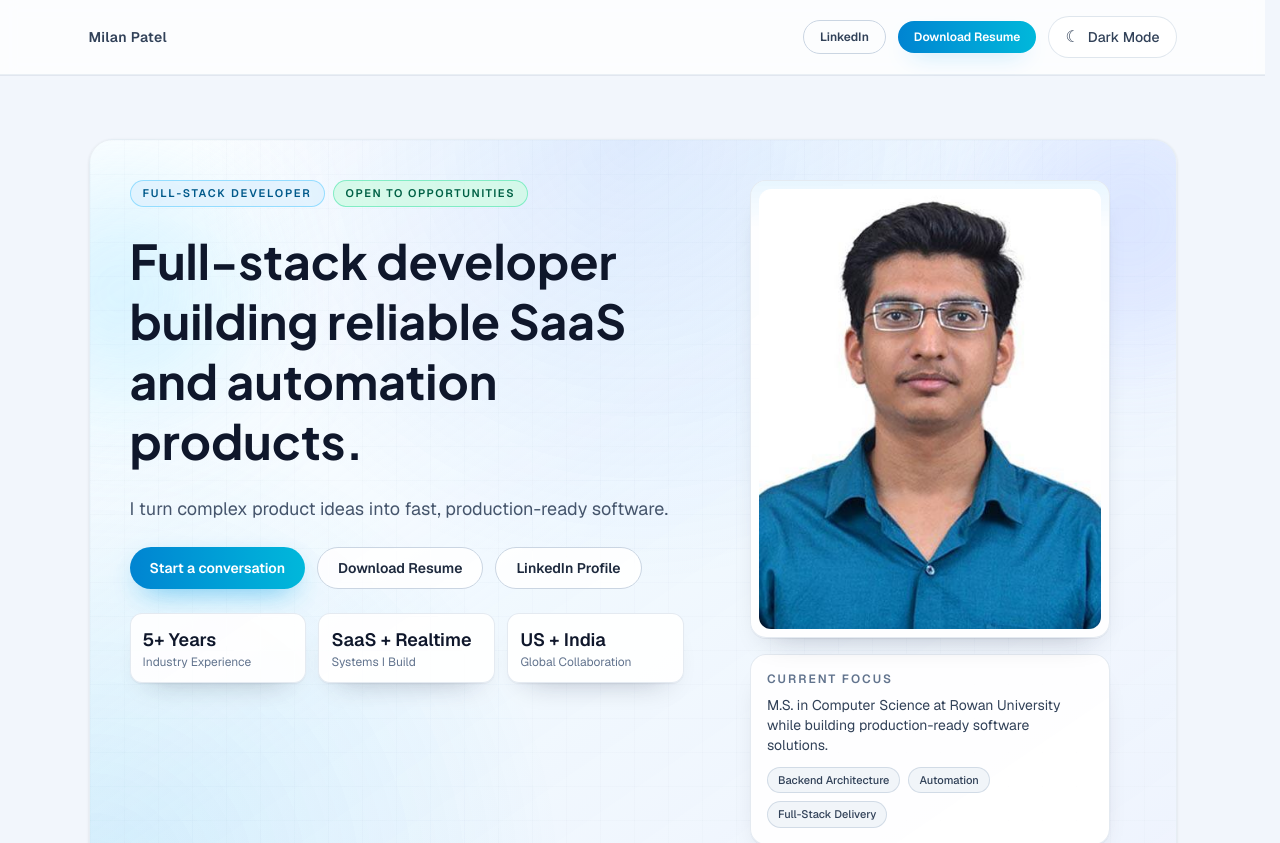
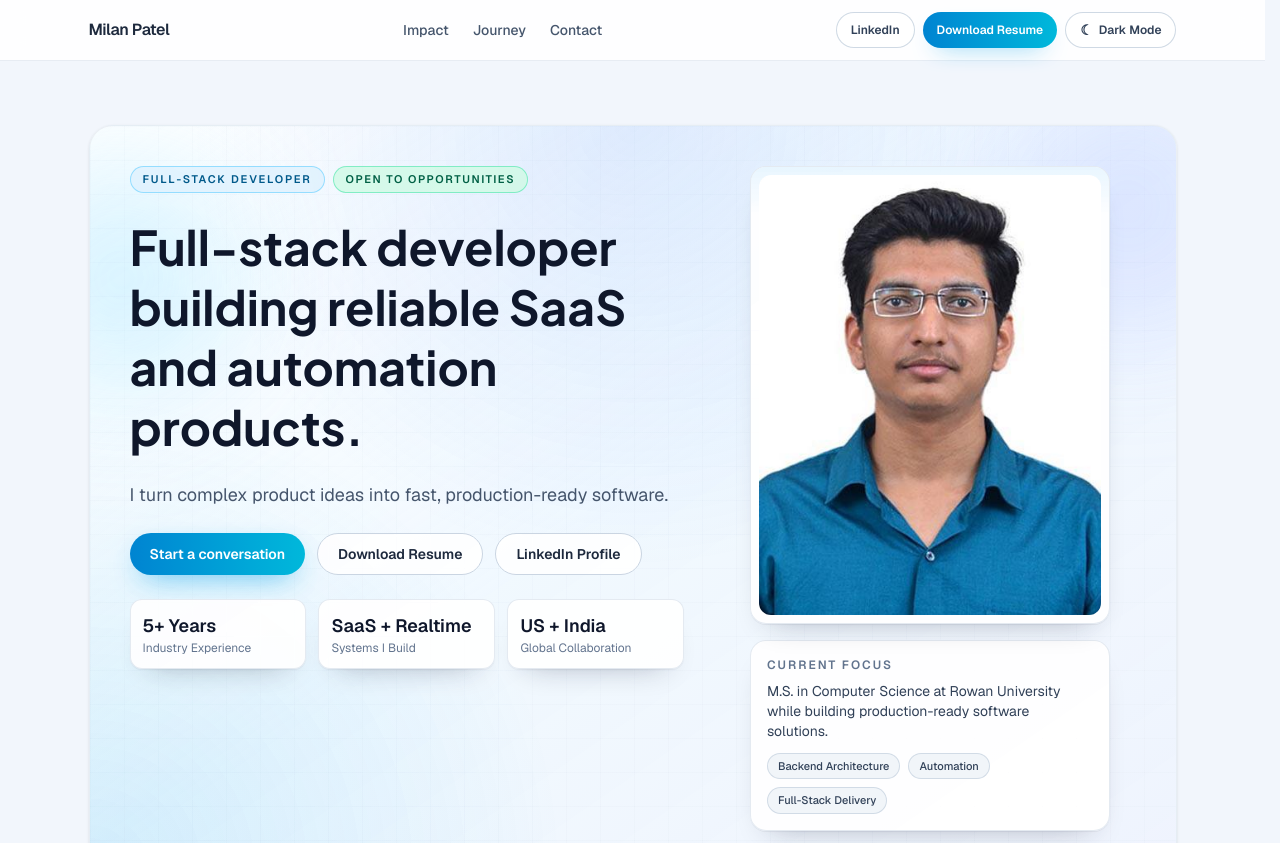
Before and after one commit to milan-48/my-dev-portfolio, a Next.js app: page / in a window 1280 px wide. Shown: the top 843 px of the page. Built offline with nearby package versions, Linux system fonts and the light colour scheme.

Commit message:
Add scroll progress indicator and enhance header layout with navigation links

```diff
--- a/app/page.js
+++ b/app/page.js
@@ -2,6 +2,7 @@ import Image from "next/image";
 import { Plus_Jakarta_Sans } from "next/font/google";
 import CareerJourney from "../components/career-journey";
 import ImpactCarousel from "../components/impact-carousel";
+import ScrollProgress from "../components/scroll-progress";
 import ThemeToggle from "../components/theme-toggle";
 
 const displayFont = Plus_Jakarta_Sans({
@@ -143,30 +144,42 @@ const education = [
 export default function Home() {
   return (
     <div className="min-h-screen bg-[var(--background)] text-[var(--foreground)] transition-colors duration-300">
-      <header className="sticky top-0 z-20 border-b border-slate-200/70 bg-white/75 shadow-[0_1px_0_rgba(148,163,184,0.18)] backdrop-blur dark:border-slate-800/80 dark:bg-[var(--background)]/80 dark:shadow-none">
-        <div className="mx-auto flex w-full max-w-6xl items-center justify-between px-4 py-4 sm:px-6 lg:px-8">
-          <a href="#top" className="text-sm font-semibold tracking-wide text-slate-700 dark:text-slate-200">
+      <header className="sticky top-0 z-30 border-b border-slate-200/80 bg-white/88 backdrop-blur-md dark:border-slate-800/80 dark:bg-[#020617]/85">
+        <div className="mx-auto flex w-full max-w-6xl items-center justify-between px-4 py-3 sm:px-6 lg:px-8">
+          <a href="#top" className="text-base font-semibold tracking-tight text-slate-800 dark:text-slate-100">
             Milan Patel
           </a>
-          <div className="flex items-center gap-3">
+          <nav className="hidden items-center gap-6 md:flex">
+            <a href="#impact" className="text-sm font-medium text-slate-600 transition hover:text-slate-900 dark:text-slate-300 dark:hover:text-slate-100">
+              Impact
+            </a>
+            <a href="#journey" className="text-sm font-medium text-slate-600 transition hover:text-slate-900 dark:text-slate-300 dark:hover:text-slate-100">
+              Journey
+            </a>
+            <a href="#contact" className="text-sm font-medium text-slate-600 transition hover:text-slate-900 dark:text-slate-300 dark:hover:text-slate-100">
+              Contact
+            </a>
+          </nav>
+          <div className="flex items-center gap-2">
             <a
               href="https://www.linkedin.com/in/milan48/"
               target="_blank"
               rel="noreferrer"
-              className="hidden rounded-full border border-slate-300 px-4 py-2 text-xs font-semibold text-slate-700 transition hover:bg-slate-100 dark:border-slate-700 dark:text-slate-200 dark:hover:bg-slate-800 sm:inline-flex"
+              className="hidden h-9 items-center rounded-full border border-slate-300/90 bg-white/80 px-3.5 text-xs font-semibold text-slate-700 transition hover:bg-slate-100 dark:border-slate-700 dark:bg-slate-900/70 dark:text-slate-200 dark:hover:bg-slate-800 sm:inline-flex"
             >
               LinkedIn
             </a>
             <a
               href="/Milan-Patel-Resume.pdf"
               download
-              className="hidden rounded-full bg-gradient-to-r from-sky-600 to-cyan-500 px-4 py-2 text-xs font-semibold text-white shadow-[0_10px_24px_-14px_rgba(14,165,233,0.9)] transition hover:-translate-y-0.5 hover:from-sky-500 hover:to-cyan-400 dark:bg-none dark:bg-sky-700 dark:shadow-none dark:hover:bg-sky-600 md:inline-flex"
+              className="hidden h-9 items-center rounded-full bg-gradient-to-r from-sky-600 to-cyan-500 px-3.5 text-xs font-semibold text-white shadow-[0_10px_24px_-14px_rgba(14,165,233,0.9)] transition hover:-translate-y-0.5 hover:from-sky-500 hover:to-cyan-400 dark:bg-none dark:bg-sky-700 dark:shadow-none dark:hover:bg-sky-600 md:inline-flex"
             >
               Download Resume
             </a>
             <ThemeToggle />
           </div>
         </div>
+        <ScrollProgress />
       </header>
 
       <main id="top" className="mx-auto flex w-full max-w-6xl flex-col gap-14 px-4 py-12 sm:px-6 lg:gap-16 lg:px-8 lg:py-16">
@@ -288,7 +301,7 @@ export default function Home() {
           ))}
         </section>
 
-        <section className="animate-fade-up space-y-6 [animation-delay:120ms]">
+        <section id="impact" className="animate-fade-up space-y-6 [animation-delay:120ms]">
           <h2 className="text-2xl font-semibold text-slate-900 dark:text-slate-100">Selected Impact</h2>
           <p className="text-sm text-slate-500 dark:text-slate-400">
             Highlights across streaming infrastructure, data platform modernization, and enterprise automation.
@@ -296,7 +309,7 @@ export default function Home() {
           <ImpactCarousel items={highlights} />
         </section>
 
-        <section className="animate-fade-up space-y-6 [animation-delay:160ms]">
+        <section id="journey" className="animate-fade-up space-y-6 [animation-delay:160ms]">
           <h2 className="text-2xl font-semibold text-slate-900 dark:text-slate-100">Career Journey</h2>
           <p className="text-sm text-slate-500 dark:text-slate-400">
             Click any card to view detailed achievements from each role.
@@ -351,7 +364,7 @@ export default function Home() {
           </article>
         </section>
 
-        <section className="animate-fade-up relative overflow-hidden rounded-2xl border border-slate-200/70 bg-white p-6 [animation-delay:240ms] dark:border-slate-800 dark:bg-slate-900/80">
+        <section id="contact" className="animate-fade-up relative overflow-hidden rounded-2xl border border-slate-200/70 bg-white p-6 [animation-delay:240ms] dark:border-slate-800 dark:bg-slate-900/80">
           <div className="pointer-events-none absolute -right-14 top-0 h-36 w-36 rounded-full bg-sky-100/80 blur-3xl dark:bg-sky-900/30" />
           <div className="relative grid gap-5 md:grid-cols-[1.4fr_1fr] md:items-end">
             <div>
--- a/components/career-journey.jsx
+++ b/components/career-journey.jsx
@@ -66,7 +66,7 @@ export default function CareerJourney({ items }) {
                 </span>
               ))}
             </div>
-            <div className="mt-auto inline-flex items-center gap-1.5 border-t border-slate-200/70 pt-4 text-xs font-semibold text-sky-700 transition group-hover:gap-2 dark:border-slate-800 dark:text-sky-300">
+            <div className="mt-auto inline-flex items-center gap-1.5 pt-5 text-xs font-semibold text-sky-700 transition group-hover:gap-2 dark:text-sky-300">
               <span>View details</span>
               <svg
                 aria-hidden="true"
--- /dev/null
+++ b/components/scroll-progress.jsx
@@ -0,0 +1,34 @@
+"use client";
+
+import { useEffect, useState } from "react";
+
+export default function ScrollProgress() {
+  const [progress, setProgress] = useState(0);
+
+  useEffect(() => {
+    const updateProgress = () => {
+      const scrollTop = window.scrollY;
+      const scrollHeight = document.documentElement.scrollHeight - window.innerHeight;
+      const nextProgress = scrollHeight > 0 ? Math.min(scrollTop / scrollHeight, 1) : 0;
+      setProgress(nextProgress);
+    };
+
+    updateProgress();
+    window.addEventListener("scroll", updateProgress, { passive: true });
+    window.addEventListener("resize", updateProgress);
+
+    return () => {
+      window.removeEventListener("scroll", updateProgress);
+      window.removeEventListener("resize", updateProgress);
+    };
+  }, []);
+
+  return (
+    <div className="pointer-events-none absolute inset-x-0 bottom-0 h-[2px] bg-transparent">
+      <div
+        className="h-full origin-left bg-gradient-to-r from-sky-500 via-cyan-400 to-indigo-500 transition-transform duration-150 ease-out dark:from-sky-400 dark:via-cyan-300 dark:to-indigo-400"
+        style={{ transform: `scaleX(${progress})` }}
+      />
+    </div>
+  );
+}
--- a/components/theme-toggle.jsx
+++ b/components/theme-toggle.jsx
@@ -43,9 +43,9 @@ export default function ThemeToggle() {
       type="button"
       aria-label="Toggle color theme"
       onClick={handleToggle}
-      className="inline-flex items-center gap-2 rounded-full border border-slate-300/60 bg-white/70 px-4 py-2 text-sm font-medium text-slate-700 backdrop-blur transition hover:bg-white dark:border-slate-700/70 dark:bg-slate-900/60 dark:text-slate-100 dark:hover:bg-slate-900"
+      className="inline-flex h-9 items-center gap-1.5 rounded-full border border-slate-300/90 bg-white/80 px-3.5 text-xs font-semibold text-slate-700 backdrop-blur transition hover:bg-slate-100 dark:border-slate-700/70 dark:bg-slate-900/70 dark:text-slate-100 dark:hover:bg-slate-800"
     >
-      <span className="text-base" aria-hidden="true">
+      <span className="text-sm leading-none" aria-hidden="true">
         {theme === THEMES.DARK ? "☀" : "☾"}
       </span>
       {theme === THEMES.DARK ? "Light Mode" : "Dark Mode"}
```
